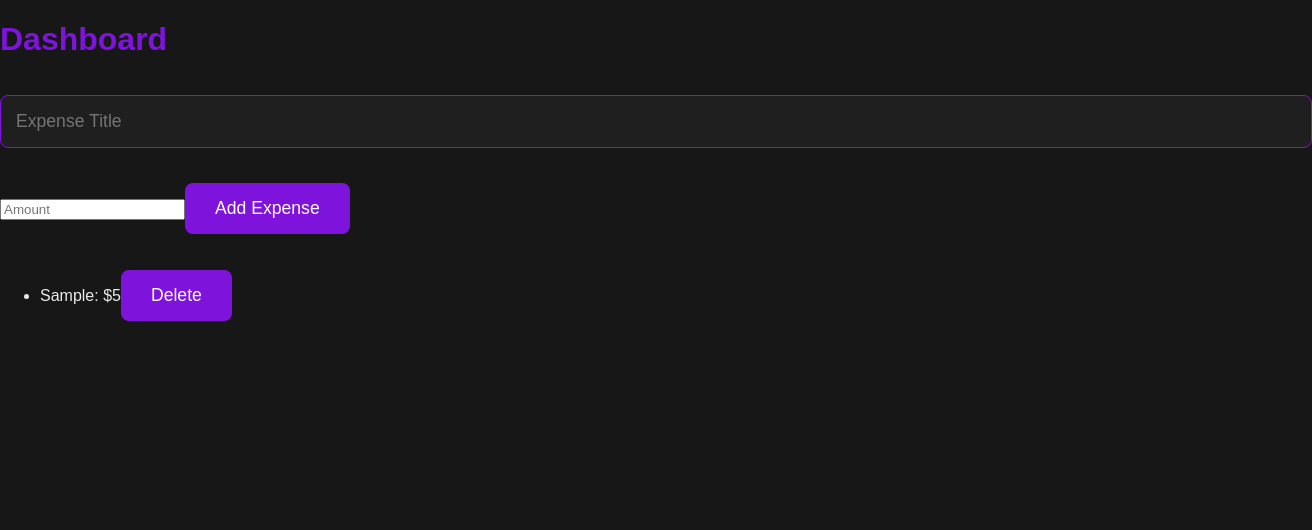
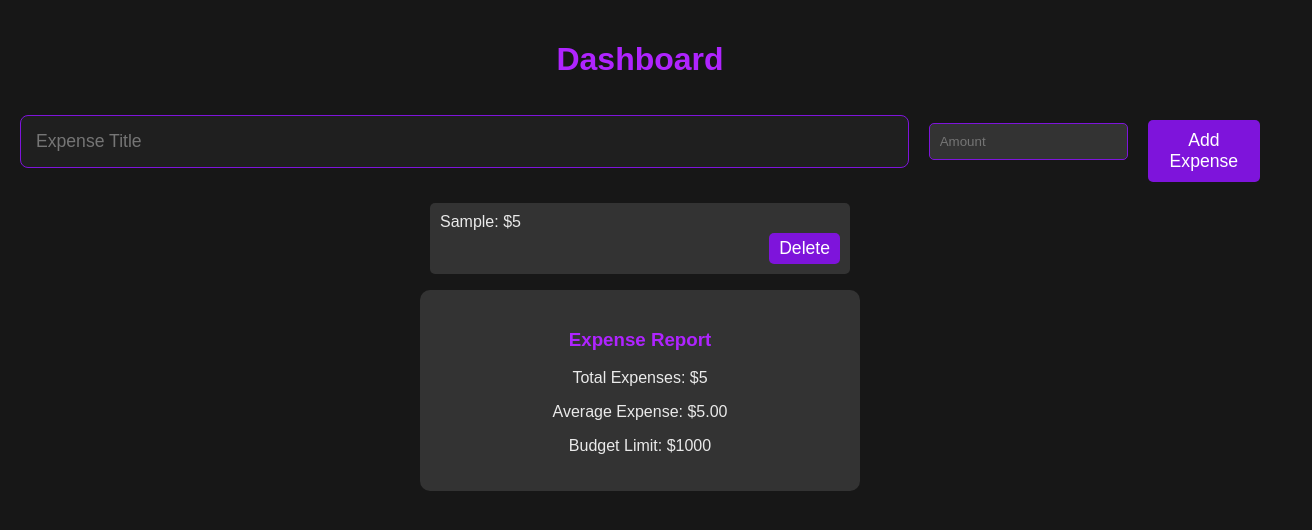
Before and after one commit to Sujal-Git/budgetui, a React (Vite) app: page /dashboard in a window 1280 px wide. Both pictures are taken after typing "Sample", "5" into the empty fields and a click on the button "Add Expense". Shown: the top 530 px of the page, 1312 px wide, since content can reach past the window. Built offline with nearby package versions, Linux system fonts and the light colour scheme.

Commit message:
Report screen added

```diff
--- a/src/components/Dashboard/Dashboard.css
+++ b/src/components/Dashboard/Dashboard.css
@@ -10,43 +10,27 @@ body {
   padding: 20px;
 }
 
-h2, h3, h4 {
+h1, h3 {
   color: #af24ff;
 }
 
-/* Welcome quote trigger for sign-out */
-.welcome-quote {
-  font-size: 2.5em; /* Increased size of the welcome quote */
-  color: #af24ff;
-  cursor: pointer; /* Add pointer to indicate clickability */
-  margin-bottom: 40px;
-  transition: color 0.3s ease;
+.expense-form {
+  display: flex;
+  justify-content: center;
+  align-items: center;
+  gap: 20px;
+  margin-bottom: 20px;
 }
 
-.welcome-quote:hover {
-  color: #ffffff; /* Highlight effect on hover */
-}
-
-/* Expense form aligned side by side */
-.expense-form {
-  margin-bottom: 20px;
-  display: flex;
-  justify-content: center;
-  gap: 20px; /* Add some space between inputs */
-}
-
-/* Inputs aligned next to each other with same width */
 .input {
   padding: 10px;
+  width: 200px;
   background-color: #333333;
   border: 1px solid #7e14db;
   color: #ffffff;
   border-radius: 5px;
-  font-size: 1em;
-  width: 250px; /* Ensure both inputs have the same width */
 }
 
-/* Submit button for adding expenses */
 .button {
   padding: 10px 20px;
   background-color: #7e14db;
@@ -54,15 +38,13 @@ h2, h3, h4 {
   border: none;
   border-radius: 5px;
   cursor: pointer;
-  transition: background-color 0.3s ease, transform 0.2s ease;
+  transition: background-color 0.3s ease;
 }
 
 .button:hover {
   background-color: #af24ff;
-  transform: translateY(-2px);
 }
 
-/* Expense list and items */
 .expense-list {
   list-style: none;
   padding: 0;
@@ -76,10 +58,8 @@ h2, h3, h4 {
   padding: 10px;
   border-radius: 5px;
   width: 400px;
-  color: #ffffff;
 }
 
-/* Delete button styling */
 .delete-btn {
   background-color: #7e14db;
   border: none;
@@ -94,7 +74,6 @@ h2, h3, h4 {
   background-color: #af24ff;
 }
 
-/* Report section styling */
 .report {
   margin-top: 30px;
   background-color: #333333;
--- a/src/components/Dashboard/Dashboard.jsx
+++ b/src/components/Dashboard/Dashboard.jsx
@@ -6,14 +6,15 @@ import './Dashboard.css';
 
 const Dashboard = () => {
   const { loggedInUser, logoutUser } = useContext(UserContext);
-  const { addExpense, deleteExpense, expenses } = useContext(ExpenseContext); // Ensure both addExpense and deleteExpense are destructured
+  const { addExpense, deleteExpense, expenses } = useContext(ExpenseContext);
   const [expense, setExpense] = useState('');
   const [amount, setAmount] = useState('');
+  const [budgetLimit, setBudgetLimit] = useState(1000); // Example budget limit
   const navigate = useNavigate();
 
   const handleAddExpense = () => {
     if (expense && amount) {
-      addExpense(expense, amount);
+      addExpense(expense, parseFloat(amount));
       setExpense('');
       setAmount('');
     }
@@ -21,8 +22,6 @@ const Dashboard = () => {
 
   const handleDeleteExpense = (index) => {
     deleteExpense(index);
-
-    // Update localStorage if necessary
     const updatedExpenses = loggedInUser.expenses.filter((_, i) => i !== index);
     const updatedUser = { ...loggedInUser, expenses: updatedExpenses };
     const updatedUsers = JSON.parse(localStorage.getItem('users')).map(user =>
@@ -32,34 +31,52 @@ const Dashboard = () => {
     localStorage.setItem('loggedInUser', JSON.stringify(updatedUser));
   };
 
+  const totalExpenses = expenses.reduce((total, expense) => total + parseFloat(expense.amount), 0);
+  const averageExpense = expenses.length ? (totalExpenses / expenses.length).toFixed(2) : 0;
+
+  // Budget alert if limit is reached
+  if (totalExpenses > budgetLimit) {
+    alert('Budget limit reached!');
+  }
+
   return (
-    <div>
-      {/* Render your dashboard UI here */}
+    <div className="dashboard">
       <h1>Dashboard</h1>
-      {/* Add expense form */}
+
+      <div className="expense-form">
         <input
           type="text"
           placeholder="Expense Title"
           value={expense}
           onChange={(e) => setExpense(e.target.value)}
+          className="input expense-input"
         />
         <input
           type="number"
           placeholder="Amount"
           value={amount}
           onChange={(e) => setAmount(e.target.value)}
+          className="input amount-input"
         />
-      <button onClick={handleAddExpense}>Add Expense</button>
+        <button onClick={handleAddExpense} className="button">Add Expense</button>
+      </div>
 
-      {/* Render the list of expenses */}
-      <ul>
+      <ul className="expense-list">
         {expenses.map((exp, index) => (
-          <li key={index}>
-            {exp.title}: ${exp.amount}
-            <button onClick={() => handleDeleteExpense(index)}>Delete</button>
+          <li key={index} className="expense-item">
+            <span>{exp.title}: ${exp.amount}</span>
+            <button onClick={() => handleDeleteExpense(index)} className="delete-btn">Delete</button>
           </li>
         ))}
       </ul>
+
+      {/* Report Section */}
+      <div className="report">
+        <h3>Expense Report</h3>
+        <p>Total Expenses: ${totalExpenses}</p>
+        <p>Average Expense: ${averageExpense}</p>
+        <p>Budget Limit: ${budgetLimit}</p>
+      </div>
     </div>
   );
 };
```
Lines whose indentation alone changed are shown as unchanged.
